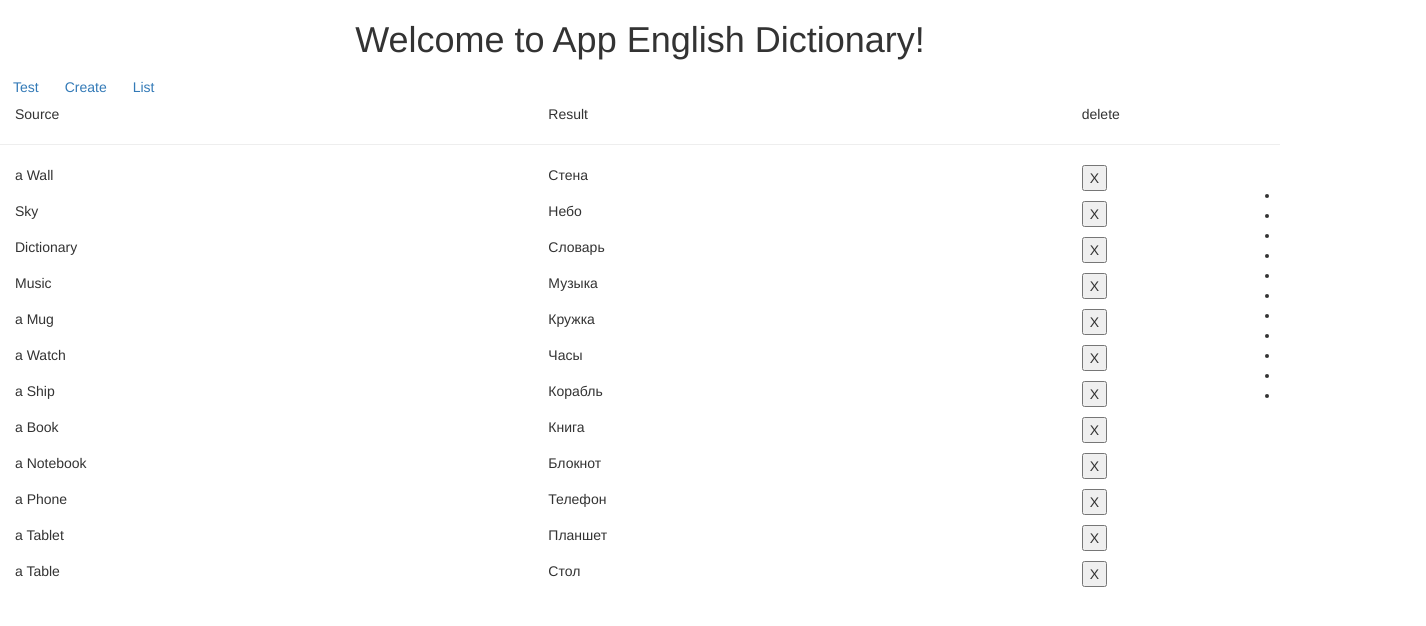
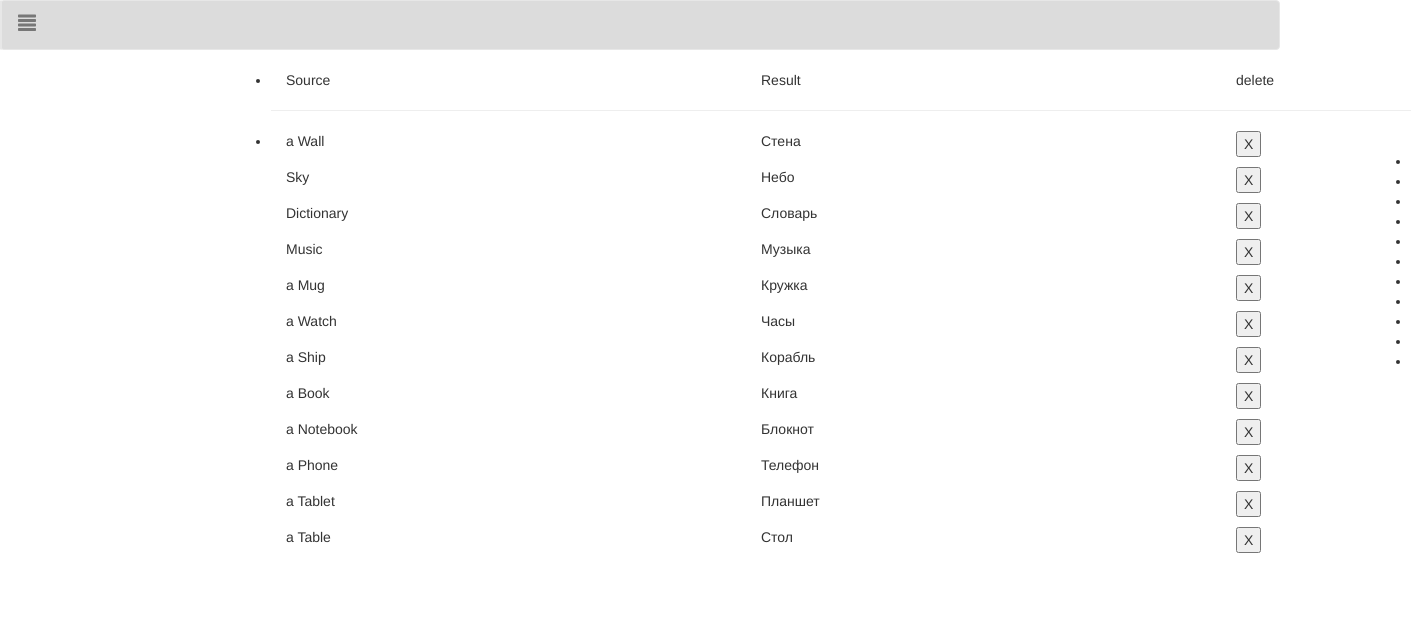
Before and after one commit to bellatrix988/english-dictionary, an Angular app: page /list in a window 1280 px wide. Shown: the top 626 px of the page, 1426 px wide, since content can reach past the window. Built offline with nearby package versions, Linux system fonts and the light colour scheme.

Commit message:
Add component sidebar

```diff
--- a/src/app/app.component.css
+++ b/src/app/app.component.css
@@ -0,0 +1,9 @@
+header{
+  background-color: Gainsboro;
+  width: 100%;
+  display: block;
+}
+
+.container{
+  width: 60%;
+}
--- a/src/app/app.component.html
+++ b/src/app/app.component.html
@@ -1,11 +1,10 @@
-<div style="text-align:center">
-  <h1>
-    Welcome to {{title}}!
-  </h1>
+<header class="navbar navbar-default">
+  <div>
+    <app-menu></app-menu>
+  </div>
+</header>
+<div class="container">
+  <div class="row">
+    <router-outlet></router-outlet>
+  </div>
 </div>
-<nav>
-  <a class="btn" routerLink='/test'>Test</a>
-  <a class="btn" routerLink='/create'>Create</a>
-  <a class="btn" routerLink='/list'>List</a>
-</nav>
-<router-outlet></router-outlet>
--- a/src/app/app.module.ts
+++ b/src/app/app.module.ts
@@ -10,6 +10,7 @@ import { WordsListComponent } from './words-list/words-list.component';
 import { AppRoutingModule } from './app-routing.module';
 import { BlackListDirective } from './black-list.directive';
 import { TestEngDictionaryComponent } from './test-eng-dictionary/test-eng-dictionary.component';
+import { MenuComponent } from './menu/menu.component';
 
 
 @NgModule({
@@ -18,7 +19,8 @@ import { TestEngDictionaryComponent } from './test-eng-dictionary/test-eng-dicti
     CreateComponent,
     WordsListComponent,
     BlackListDirective,
-    TestEngDictionaryComponent
+    TestEngDictionaryComponent,
+    MenuComponent
   ],
   imports: [
     BrowserModule,
--- /dev/null
+++ b/src/app/menu/menu.component.css
@@ -0,0 +1,22 @@
+.sidebar{
+  background-color: Lavender;
+  min-width: 200px;
+  width: 20%;
+  position: fixed;
+  right: auto;
+  top: 50px;
+  left: 0;
+  bottom: 0;
+}
+
+:host {
+  background-color: Lavender;
+  position: fixed;
+  right: auto;
+  top: 0;
+  left: 0;
+  bottom: 0;
+  width: 0;
+  z-index: 9998;
+  font-family: Arial, "Helvetica Neue", Helvetica, sans-serif;
+}
--- /dev/null
+++ b/src/app/menu/menu.component.html
@@ -0,0 +1,14 @@
+<nav class="navbar navbar-default">
+  <div class="navbar-header">
+    <button (click)="toggleMenu()" class="btn btn-link btn-lg " type="button">
+      <span class="glyphicon glyphicon-align-justify"></span>
+    </button>
+  </div>
+</nav>
+<div *ngIf="toggleStateShow" class="sidebar">
+  <ul class="nav nav-pills nav-stacked">
+    <li><a routerLink='/list'>Список</a></li>
+    <li><a routerLink='/create'>Добавить слово</a></li>
+    <li><a routerLink='/test'>Тестирование</a></li>
+  </ul>
+</div>
--- /dev/null
+++ b/src/app/menu/menu.component.ts
@@ -0,0 +1,20 @@
+import { Component, OnInit } from '@angular/core';
+
+@Component({
+  selector: 'app-menu',
+  templateUrl: './menu.component.html',
+  styleUrls: ['./menu.component.css']
+})
+export class MenuComponent implements OnInit {
+
+  toggleStateShow: boolean = false;
+  toggleMenu(): void {
+    this.toggleStateShow = !this.toggleStateShow;
+  }
+
+  constructor() { }
+
+  ngOnInit() {
+  }
+
+}
--- a/src/app/words-list/words-list.component.html
+++ b/src/app/words-list/words-list.component.html
@@ -1,3 +1,4 @@
+<div class="container">
   <ul class="list-group">
     <li>
       <p class="col-xs-5">Source</p>
@@ -13,3 +14,4 @@
       </p>
     </li>
   </ul>
+</div>
```
Also changed, not shown: text_task.txt, 1 other file (tests, documents, lock files or other folders). Lines whose indentation alone changed are shown as unchanged.
